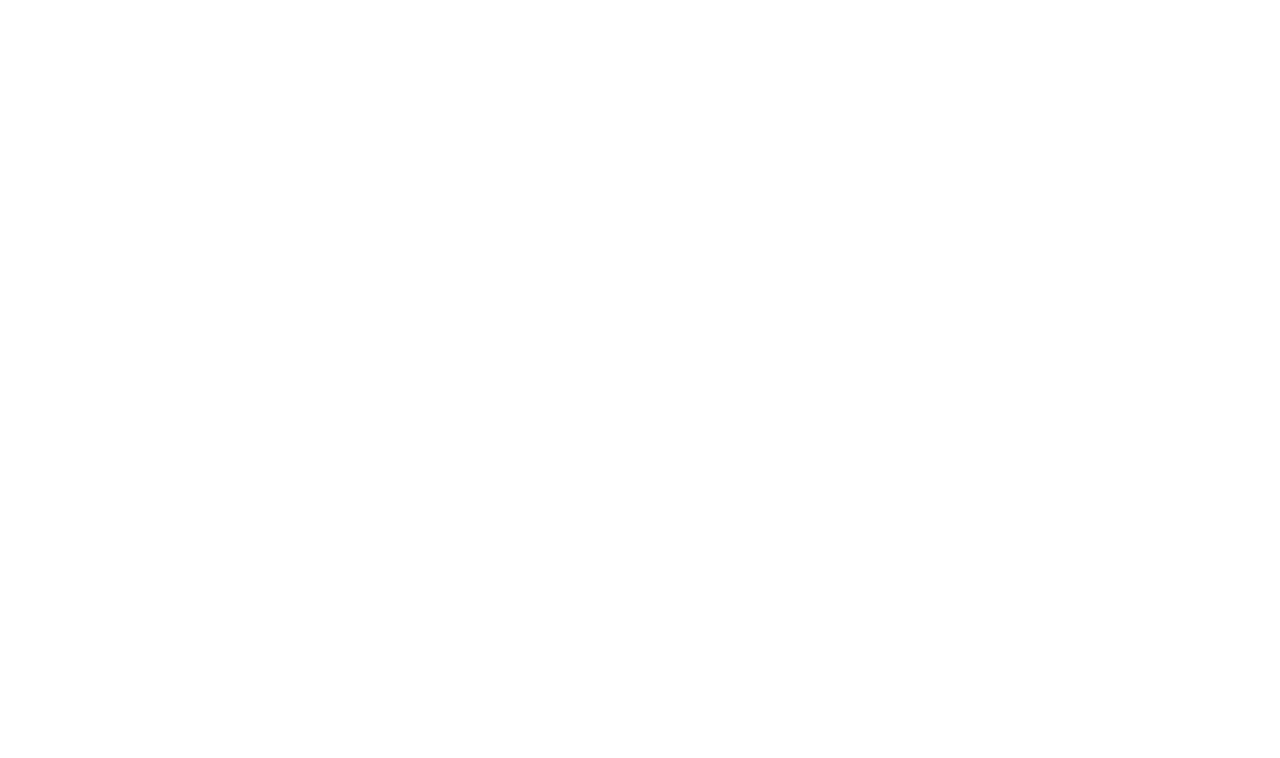
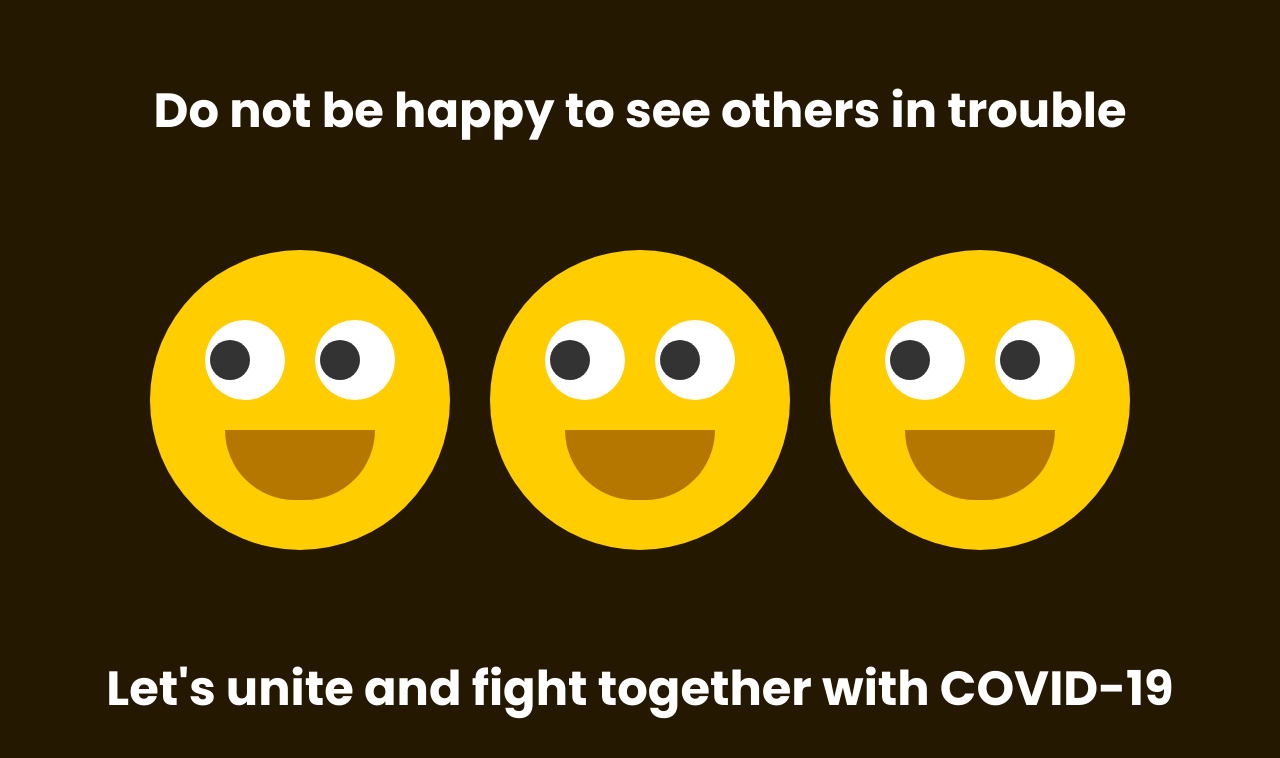
Before and after one commit to Drammaster/CursorTracker-JS, a plain HTML site: page index.html in a window 1280 px wide. Drawn offline with Linux system fonts and the light colour scheme.

Commit message:
Style is done and faces are added. Missing script

```diff
--- a/index.html
+++ b/index.html
@@ -1,10 +1,30 @@
 <!DOCTYPE html>
 <head>
+    <meta charset="utf-8">
     <link rel="stylesheet" href="style.css">
 </head>
 <body>
-    <div>
-
+    <div class="container">
+        <h2>Do not be happy to see others in trouble</h2>
+        <div class="face">
+          <div class="eyes">
+            <span class="eye"></span>
+            <span class="eye"></span>
+          </div>
+        </div>
+        <div class="face">
+          <div class="eyes">
+            <span class="eye"></span>
+            <span class="eye"></span>
+          </div>
+        </div>
+        <div class="face">
+          <div class="eyes">
+            <span class="eye"></span>
+            <span class="eye"></span>
+          </div>
+        </div>
+        <h2>Let's unite and fight together with COVID-19</h2>
     </div>
     <script>
 
--- a/style.css
+++ b/style.css
@@ -0,0 +1,112 @@
+@import url('https://fonts.googleapis.com/css?family=Poppins:400,500,600,700,800,900&display=swap');
+
+*
+{
+  margin: 0;
+  padding: 0;
+  box-sizing: border-box;
+  font-family: 'Poppins', sans-serif;
+}
+
+body
+{
+  display: flex;
+  justify-content: center;
+  align-items: center;
+  min-height: 100vh;
+  background: #251801;
+  cursor: url(), pointer;
+}
+
+.container
+{
+  position: relative;
+  display: flex;
+  justify-content: center;
+  align-items: center;
+  height: 100vh;
+  width: 100%;
+}
+
+.container .face
+{
+  position: relative;
+  width: 300px;
+  height: 300px;
+  border-radius: 50%;
+  background: #ffcd00;
+  display: flex;
+  justify-content: center;
+  align-items: center;
+  margin: 0 20px;
+}
+
+.container .face:hover
+{
+  background: linear-gradient(180deg, #f44336, #f44336, #ffcd00)
+}
+.container .face:before
+{
+  content: '';
+  position: absolute;
+  top: 180px;
+  width: 150px;
+  height: 70px;
+  border-bottom-left-radius: 70px;
+  border-bottom-right-radius: 70px;
+  background: #b57700;
+  transition: 0.5s;
+}
+.container .face:hover:before
+{
+  top: 210px;
+  width: 150px;
+  height: 20px;
+  border-bottom-left-radius: 0px;
+  border-bottom-right-radius: 0px;
+  background: #9d0b00;
+}
+.container .face .eyes
+{
+  position: relative;
+  top: -40px;
+  display: flex;
+  flex-wrap: wrap;
+}
+.container .face .eyes .eye
+{
+  position: relative;
+  width: 80px;
+  height: 80px;
+  display: block;
+  margin: 0 15px;
+  background: #fff;
+  border-radius: 50%;
+}
+.container .face .eyes .eye:before
+{
+  content: '';
+  position: absolute;
+  top: 50%;
+  left: 25px;
+  transform: translate(-50%,-50%);
+  width: 40px;
+  height: 40px;
+  background: #333;
+  border-radius: 50%;
+}
+.container h2
+{
+  position: absolute;
+  top: 75px;
+  font-size: 3em;
+  color: #fff;
+}
+.container h2:last-child
+{
+  position: absolute;
+  top: initial;
+  bottom: 75px;
+  font-size: 3em;
+  color: #fff;
+}
```
